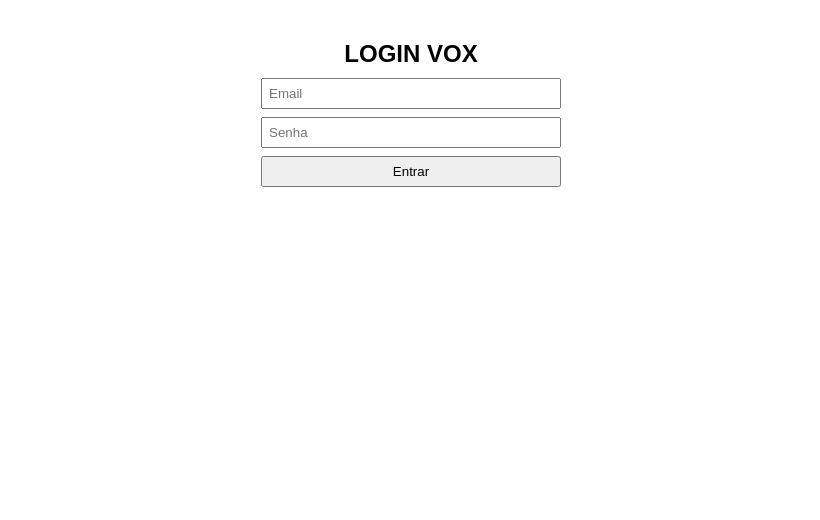
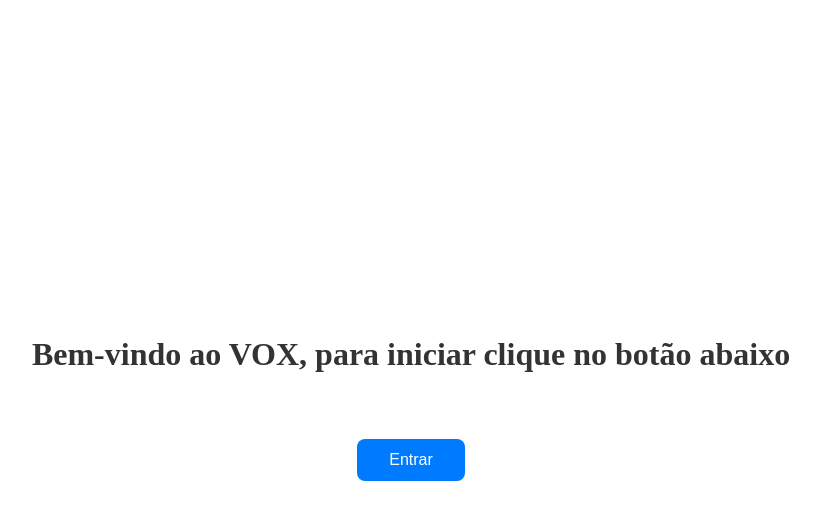
Before and after one commit to BrksPrado/VOX, a React (Vite) app: page / in a window 1280 px wide. Shown: the top 520 px of the page, without its empty margins (229-1049 px from the left). Built offline with nearby package versions, Linux system fonts and the light colour scheme.

Commit message:
18/03/2026 - Criação das Rotas Iniciais usando useNavigate

```diff
--- a/package.json
+++ b/package.json
@@ -11,7 +11,8 @@
   },
   "dependencies": {
     "react": "^19.2.4",
-    "react-dom": "^19.2.4"
+    "react-dom": "^19.2.4",
+    "react-router-dom": "^7.13.1"
   },
   "devDependencies": {
     "@eslint/js": "^9.39.4",
--- a/src/App.jsx
+++ b/src/App.jsx
@@ -1,16 +1,10 @@
 import "./styles/App.css";
-import React, { useState } from "react";
-import Login from "./pages/Login";
-import PaginaInicial from "./pages/PaginaInicial";
+import AppRoutes from "./routes/AppRoutes";
 
 function App() {
-  const [logado, setLogado] = useState(false);
 
-  return (
-    <div>
-      {logado ? (<PaginaInicial />) : (<Login onLogin={() => setLogado(true)} /> )}
-    </div>
-  );
+  return (<AppRoutes />);
+
 }
 
 export default App;
--- a/src/main.jsx
+++ b/src/main.jsx
@@ -1,6 +1,9 @@
 import { createRoot } from 'react-dom/client'
+import { BrowserRouter } from 'react-router-dom';
 import App from './App.jsx'
 
 createRoot(document.getElementById('root')).render(
-  <App />
+  <BrowserRouter>
+    <App />
+  </BrowserRouter>
 )
--- /dev/null
+++ b/src/pages/Home.jsx
@@ -0,0 +1,20 @@
+import { useNavigate } from "react-router-dom";
+
+function Home() {
+  const navigate = useNavigate();
+
+  const redirectToLogin = () => {
+    navigate("/login");
+  };
+
+
+    return (
+        <div className="app-container">
+            <h1 className="welcome-text">Bem-vindo ao VOX, para iniciar clique no botão abaixo</h1>
+            <br />
+            <button onClick={() => {redirectToLogin()}}>Entrar</button>
+        </div>
+    );
+}
+
+export default Home;
--- a/src/pages/Login.jsx
+++ b/src/pages/Login.jsx
@@ -1,15 +1,21 @@
 import React, { useState } from "react";
+import { useNavigate } from "react-router-dom";
 import "../styles/Login.css";
 
 function Login({ onLogin }) {
+  const navigate = useNavigate();
+
   const [email, setEmail] = useState("");
   const [senha, setSenha] = useState("");
 
   function envioDadosLogin(parametro) {
     parametro.preventDefault();
-    if (onLogin) {
-      onLogin();
+
+    if (email.trim() === "" || senha.trim() === "") {
+      return;
     }
+
+    navigate("/dashboard");
   }
 
   return (
@@ -20,7 +26,7 @@
         <input className="login-input" type="email" placeholder="Email" value={email} onChange={(parametro) => setEmail(parametro.target.value)} />
         <input className="login-input" type="password" placeholder="Senha" value={senha} onChange={(parametro) => setSenha(parametro.target.value)} />
 
-        <button className="login-button" type="submit">
+        <button className="login-button" type="submit" disabled={email.trim() === "" || senha.trim() === ""}>
           Entrar
         </button>
       </form>
--- /dev/null
+++ b/src/routes/AppRoutes.jsx
@@ -0,0 +1,18 @@
+import Home from '../pages/Home';  // ← novo
+import Login from '../pages/Login';
+import PaginaInicial from '../pages/PaginaInicial';
+
+import { Router, Routes, Route } from 'react-router-dom';
+
+const AppRoutes = () => {
+
+    return (
+        <Routes>
+            <Route path="/" element={<Home />} />
+            <Route path="/login" element={<Login />} />
+            <Route path="/dashboard" element={<PaginaInicial />} />
+        </Routes>
+    );
+};
+
+export default AppRoutes;
--- a/src/styles/App.css
+++ b/src/styles/App.css
@@ -0,0 +1,30 @@
+.app-container {
+  display: flex;
+  flex-direction: column;
+  justify-content: center;
+  align-items: center;
+  min-height: 100vh;
+  text-align: center;
+  gap: 1.5rem;
+}
+
+.welcome-text {
+  font-size: 2rem;
+  color: #333;
+  margin: 0;
+}
+
+.app-container button {
+  padding: 0.75rem 2rem;
+  font-size: 1rem;
+  background-color: #007bff;
+  color: white;
+  border: none;
+  border-radius: 8px;
+  cursor: pointer;
+  transition: background-color 0.3s ease;
+}
+
+.app-container button:hover {
+  background-color: #0056b3;
+}
```
Also changed, not shown: 1 other file (tests, documents, lock files or other folders).
